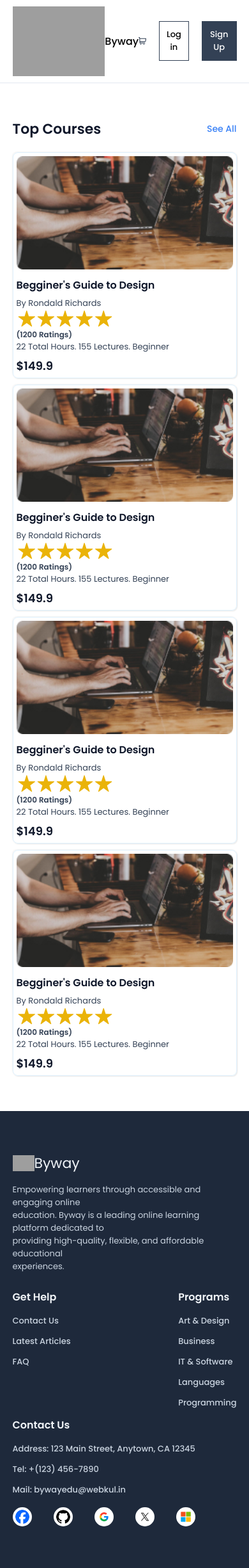
After one commit to Nabeel-Nuhais/Byway-Django, a Python web app: template byway/templates/courses.html in a window 390 px wide. The commit adds this page. Shown: the whole page at 64% size. Run offline with Jinja, Linux system fonts and the light colour scheme; the template is opened without the code that fills it, so the values that code supplies are empty; grey boxes are pictures that could not be loaded.

Commit message:
third html page completed with responsive

```diff
--- /dev/null
+++ b/byway/static/css/courses.css
@@ -0,0 +1,299 @@
+/* Google Fonts - Poppins */
+@import url("https://fonts.googleapis.com/css2?family=Poppins:wght@300;400;500;600&display=swap");
+
+* {
+  margin: 0;
+  padding: 0;
+  border: 0;
+  vertical-align: baseline;
+  background: transparent;
+  font-weight: normal;
+  text-decoration: none;
+  outline: none;
+  -webkit-box-sizing: border-box;
+  -moz-box-sizing: border-box;
+  box-sizing: border-box;
+  font-family: "Poppins", sans-serif;
+}
+ol,
+ul {
+  list-style: none;
+}
+body img {
+  display: block;
+  width: 100%;
+}
+.wrapper {
+  width: 90%;
+  margin: 0 auto;
+  max-width: 1200px;
+}
+
+/* Header */
+header {
+  padding: 10px 0;
+  border-bottom: 1px solid #e2e8f0;
+}
+header .head-container {
+  display: flex;
+  justify-content: space-between;
+}
+header .head-container .head-left {
+  display: flex;
+  align-items: center;
+  cursor: pointer;
+}
+header .head-container .head-left .logo-name {
+  font-size: 16px;
+  font-weight: 500;
+}
+header .head-container .head-right {
+  display: flex;
+  align-items: center;
+  gap: 20px;
+}
+header .head-container .head-right .cart-wrapper {
+  cursor: pointer;
+}
+header .head-container .head-right .login {
+  border: 1px solid #334155;
+  padding: 10px;
+  font-size: 14px;
+  font-weight: 500;
+  cursor: pointer;
+}
+header .head-container .head-right .signup {
+  border: 1px solid #334155;
+  padding: 10px;
+  background: #334155;
+  color: #fff;
+  font-size: 14px;
+  font-weight: 500;
+  cursor: pointer;
+}
+
+/* All courses */
+#highlights .highlight-container .highlight .top-headings {
+  display: flex;
+  justify-content: space-between;
+  align-items: center;
+  margin-bottom: 20px;
+}
+#highlights .highlight-container .highlight .top-headings .left-heading {
+  font-size: 24px;
+  font-weight: 600;
+  color: #0f172a;
+}
+#highlights .highlight-container .highlight .top-headings .right-see_all {
+  font-size: 14px;
+  font-weight: 500;
+  color: #3b82f6;
+}
+.course-items {
+  border: 1px solid #e0f2fe;
+  border-radius: 8px;
+  padding: 16px;
+  cursor: pointer;
+  box-shadow: 1px 1px 2px rgba(0, 0, 0, 0.1), -1px -1px 2px rgba(0, 0, 0, 0.05);
+}
+.course-items:hover {
+  background: #f8fafc;
+}
+.course-items .course-title {
+  font-size: 18px;
+  font-weight: 600;
+  color: #0f172a;
+  padding: 12px 0 6px 0;
+}
+.course-items .mentor {
+  font-size: 14px;
+  font-weight: 400;
+  color: #334155;
+}
+.course-items .star-wrapper {
+  display: flex;
+  gap: 8px;
+  padding: 4px 0;
+  align-items: center;
+}
+.course-items .star-wrapper .rating-count {
+  font-size: 12px;
+  font-weight: 600;
+  color: #334155;
+}
+.course-items .course-description {
+  font-size: 14px;
+  font-weight: 400;
+  color: #334155;
+  padding-bottom: 6px;
+}
+.course-items .course-rate {
+  font-size: 20px;
+  font-weight: 600;
+  color: #0f172a;
+}
+#highlights .highlight-container .highlight .course-bottom {
+  display: grid;
+  grid-template-columns: repeat(3, 1fr);
+  gap: 30px;
+}
+#highlights .highlight-container .highlight-course {
+  padding: 55px 0;
+}
+
+/* Footer */
+footer {
+  background: #1e293b;
+}
+footer .footer-container {
+  display: flex;
+  justify-content: space-between;
+  padding: 65px 0;
+  flex-wrap: wrap;
+}
+footer .footer-container .first-item {
+  padding-bottom: 25px;
+}
+footer .footer-container .first-item .logo-title {
+  display: flex;
+  align-items: center;
+  color: #f1f5f9;
+  font-size: 24px;
+}
+footer .footer-container .first-item .logo-title .logo-wrapper {
+  width: 34px;
+}
+footer .footer-container .item-title {
+  color: #f1f5f9;
+  font-size: 18px;
+  font-weight: 600;
+  padding-bottom: 15px;
+}
+footer .footer-container p {
+  font-size: 14px;
+  font-weight: 400;
+  color: #cbd5e1;
+  padding-top: 15px;
+}
+footer .footer-container li {
+  cursor: pointer;
+  font-size: 14px;
+  font-weight: 500;
+  color: #cbd5e1;
+  padding-bottom: 12px;
+}
+footer .footer-container .fourth-item .social-media {
+  display: flex;
+  justify-content: space-between;
+  padding-top: 5px;
+}
+footer .footer-container .fourth-item .social-media .social-wrapper {
+  cursor: pointer;
+  width: 28px;
+}
+footer .footer-container .fourth-item .social-media .social-wrapper img {
+  border-radius: 50%;
+}
+footer .footer-container .bg-wrapper {
+  width: 40px;
+  background: #fff;
+  display: flex;
+  justify-content: center;
+  border-radius: 50%;
+  height: 40px;
+  align-items: center;
+}
+
+/* Responsive */
+@media all and (max-width: 1180px) {
+}
+
+@media all and (max-width: 1024px) {
+}
+
+@media all and (max-width: 980px) {
+  #highlights .highlight-container .highlight .course-bottom {
+    grid-template-columns: repeat(2, 1fr);
+  }
+}
+
+@media all and (max-width: 640px) {
+  header .head-container .head-right .cart-wrapper {
+    cursor: pointer;
+    width: 18px;
+  }
+  header .head-container .head-right .login {
+    font-size: 13px;
+  }
+  header .head-container .head-right .signup {
+    font-size: 13px;
+  }
+  #course-count .course-container ul li {
+    font-size: 28px;
+  }
+  #course-count .course-container ul {
+    display: block;
+  }
+  #course-count .course-container ul .border {
+    border-bottom: 2px solid #e2e8f0;
+    margin: 19px 0;
+  }
+  #highlights .highlight-container .highlight .top-headings .left-heading {
+    font-size: 22px;
+  }
+  .course-items .course-title {
+    font-size: 16px;
+  }
+  .course-items .mentor {
+    font-size: 13px;
+  }
+  .course-items .star-wrapper .star-icons {
+    width: 45%;
+  }
+  .course-items .course-description {
+    font-size: 13px;
+  }
+  .course-items .course-rate {
+    font-size: 18px;
+  }
+  .course-items .star-wrapper {
+    padding: 0;
+  }
+  footer .footer-container .first-item .logo-title {
+    font-size: 22px;
+  }
+  footer .footer-container p {
+    font-size: 13px;
+  }
+  footer .footer-container .item-title {
+    font-size: 16px;
+  }
+  footer .footer-container li {
+    font-size: 13px;
+  }
+  footer .footer-container .fourth-item .social-media .social-wrapper {
+    width: 22px;
+  }
+  footer .footer-container .bg-wrapper {
+    width: 30px;
+    height: 30px;
+  }
+}
+
+@media all and (max-width: 540px) {
+  #highlights .highlight-container .highlight .course-bottom {
+    grid-template-columns: repeat(1, 1fr);
+  }
+}
+
+@media all and (max-width: 480px) {
+  #highlights .highlight-container .highlight .course-bottom {
+    gap: 10px;
+  }
+  .course-items {
+    padding: 5px;
+  }
+  .course-items .star-wrapper {
+    display: block;
+  }
+}
--- a/byway/templates/byway.html
+++ b/byway/templates/byway.html
@@ -159,7 +159,7 @@
           <div class="highlight highlight-course">
             <div class="top-headings">
               <h5 class="left-heading">Top Courses</h5>
-              <a href="#" class="right-see_all">See All</a>
+              <a href="../templates/courses.html" class="right-see_all">See All</a>
             </div>
             <div class="course-bottom">
               <div class="course-items">
--- /dev/null
+++ b/byway/templates/courses.html
@@ -0,0 +1,195 @@
+<!DOCTYPE html>
+<html lang="en">
+  <head>
+    <meta charset="UTF-8" />
+    <meta name="viewport" content="width=device-width, initial-scale=1.0" />
+    <link rel="stylesheet" href="../static/css/courses.css" />
+    <title>Courses</title>
+  </head>
+  <body>
+    <!-- Header -->
+    <header>
+      <section class="wrapper">
+        <div class="head-container">
+          <div class="head-left">
+            <h1>
+              <img src="../static/images/logo.svg" alt="logo" />
+            </h1>
+            <p class="logo-name">Byway</p>
+          </div>
+          <div class="head-right">
+            <div class="cart-wrapper">
+              <img src="../static/images/cart.svg" alt="cart" />
+            </div>
+            <button class="login">Log in</button>
+            <button class="signup">Sign Up</button>
+          </div>
+        </div>
+      </section>
+    </header>
+
+    <!-- All courses -->
+    <section id="highlights">
+      <section class="wrapper">
+        <div class="highlight-container">
+          <div class="highlight highlight-course">
+            <div class="top-headings">
+              <h5 class="left-heading">Top Courses</h5>
+              <a href="#" class="right-see_all">See All</a>
+            </div>
+            <div class="course-bottom">
+              <div class="course-items">
+                <div class="course-image">
+                  <img src="../static/images/bg.jpg" alt="course_image" />
+                </div>
+                <h5 class="course-title">Begginer's Guide to Design</h5>
+                <p class="mentor">By Rondald Richards</p>
+                <div class="star-wrapper">
+                  <h4 class="star-icons">
+                    <img src="../static/images/ratings.svg" alt="star" />
+                  </h4>
+                  <p class="rating-count">(1200 Ratings)</p>
+                </div>
+                <div class="course-description">
+                  22 Total Hours. 155 Lectures. Beginner
+                </div>
+                <div class="course-rate">$149.9</div>
+              </div>
+              <div class="course-items">
+                <div class="course-image">
+                  <img src="../static/images/bg.jpg" alt="course_image" />
+                </div>
+                <h5 class="course-title">Begginer's Guide to Design</h5>
+                <p class="mentor">By Rondald Richards</p>
+                <div class="star-wrapper">
+                  <h4 class="star-icons">
+                    <img src="../static/images/ratings.svg" alt="star" />
+                  </h4>
+                  <p class="rating-count">(1200 Ratings)</p>
+                </div>
+                <div class="course-description">
+                  22 Total Hours. 155 Lectures. Beginner
+                </div>
+                <div class="course-rate">$149.9</div>
+              </div>
+              <div class="course-items">
+                <div class="course-image">
+                  <img src="../static/images/bg.jpg" alt="course_image" />
+                </div>
+                <h5 class="course-title">Begginer's Guide to Design</h5>
+                <p class="mentor">By Rondald Richards</p>
+                <div class="star-wrapper">
+                  <h4 class="star-icons">
+                    <img src="../static/images/ratings.svg" alt="star" />
+                  </h4>
+                  <p class="rating-count">(1200 Ratings)</p>
+                </div>
+                <div class="course-description">
+                  22 Total Hours. 155 Lectures. Beginner
+                </div>
+                <div class="course-rate">$149.9</div>
+              </div>
+              <div class="course-items">
+                <div class="course-image">
+                  <img src="../static/images/bg.jpg" alt="course_image" />
+                </div>
+                <h5 class="course-title">Begginer's Guide to Design</h5>
+                <p class="mentor">By Rondald Richards</p>
+                <div class="star-wrapper">
+                  <h4 class="star-icons">
+                    <img src="../static/images/ratings.svg" alt="star" />
+                  </h4>
+                  <p class="rating-count">(1200 Ratings)</p>
+                </div>
+                <div class="course-description">
+                  22 Total Hours. 155 Lectures. Beginner
+                </div>
+                <div class="course-rate">$149.9</div>
+              </div>
+            </div>
+          </div>
+        </div>
+      </section>
+    </section>
+
+        <!-- Footer -->
+        <footer>
+            <section class="wrapper">
+              <div class="footer-container">
+                <div class="first-item">
+                  <div class="logo-title">
+                    <h4 class="logo-wrapper">
+                      <img src="../static/images/logo.svg" alt="logo" />
+                    </h4>
+                    Byway
+                  </div>
+                  <p class="first-description">
+                    Empowering learners through accessible and engaging online <br />
+                    education. Byway is a leading online learning platform dedicated
+                    to <br />
+                    providing high-quality, flexible, and affordable educational
+                    <br />
+                    experiences.
+                  </p>
+                </div>
+                <div class="second-item">
+                  <h4 class="item-title">Get Help</h4>
+                  <ul>
+                    <li>Contact Us</li>
+                    <li>Latest Articles</li>
+                    <li>FAQ</li>
+                  </ul>
+                </div>
+                <div class="third-item">
+                  <h4 class="item-title">Programs</h4>
+                  <ul>
+                    <li>Art & Design</li>
+                    <li>Business</li>
+                    <li>IT & Software</li>
+                    <li>Languages</li>
+                    <li>Programming</li>
+                  </ul>
+                </div>
+                <div class="fourth-item">
+                  <h4 class="item-title">Contact Us</h4>
+                  <ul>
+                    <li>Address: 123 Main Street, Anytown, CA 12345</li>
+                    <li>Tel: +(123) 456-7890</li>
+                    <li>Mail: bywayedu@webkul.in</li>
+                  </ul>
+                  <div class="social-media">
+                    <div class="bg-wrapper">
+                      <a href="https://www.facebook.com/" class="social-wrapper">
+                        <img src="../static/images/facebook.png" alt="facebook" />
+                      </a>
+                    </div>
+                    <div class="bg-wrapper">
+                      <a href="https://github.com/" class="social-wrapper">
+                        <img src="../static/images/github.png" alt="github" />
+                      </a>
+                    </div>
+                    <div class="bg-wrapper">
+                      <a href="https://www.google.com/" class="social-wrapper">
+                        <img src="../static/images/google.jpg" alt="google" />
+                      </a>
+                    </div>
+                    <div class="bg-wrapper">
+                      <a href="https://x.com/" class="social-wrapper">
+                        <img src="../static/images/twitter.avif" alt="twitter" />
+                      </a>
+                    </div>
+                    <div class="bg-wrapper">
+                      <a
+                        href="https://www.microsoft.com/en-in/"
+                        class="social-wrapper"
+                      >
+                        <img src="../static/images/microsoft.png" alt="microsoft" />
+                      </a>
+                    </div>
+                  </div>
+                </div>
+              </div>
+            </section>
+          </footer>
+  </body>
+</html>
--- a/byway/templates/single.html
+++ b/byway/templates/single.html
@@ -4,7 +4,7 @@
     <meta charset="UTF-8" />
     <meta name="viewport" content="width=device-width, initial-scale=1.0" />
     <link rel="stylesheet" href="../static/css/single.css" />
-    <title>Document</title>
+    <title>Single page</title>
   </head>
   <body>
     <section id="main-container">
```
